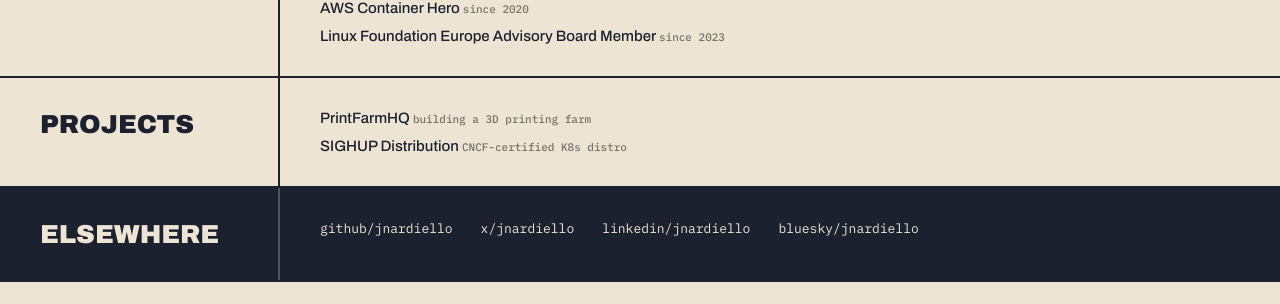
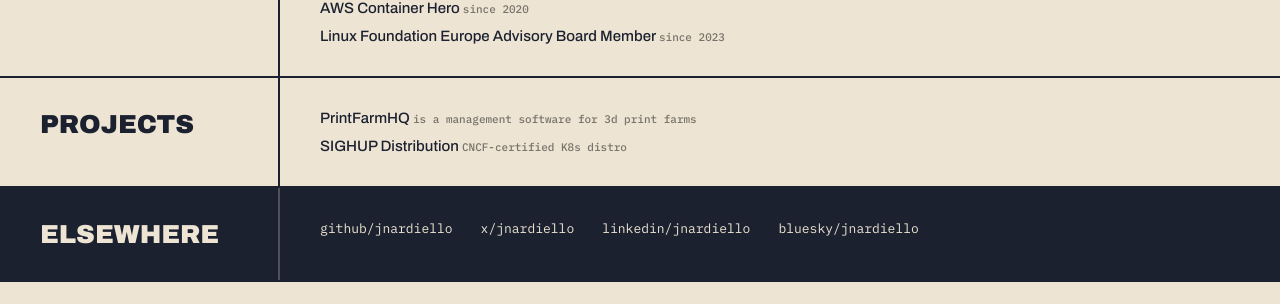
Before and after one commit to jnardiello/jnardiello.github.io, a Jekyll site: the page built from about/index.html, in a window 1280 px wide. Shown: the part 687-991 px from the top of the page. Built offline with Jekyll 4.4.1, drawn with Linux system fonts in a browser that asks for light colours; comment, search, counter and statistics services are not loaded.

Commit message:
Better copy

```diff
--- a/about/index.html
+++ b/about/index.html
@@ -34,7 +34,7 @@
 <section class="labeled">
   <div class="labeled-left"><h2>Projects</h2></div>
   <div class="labeled-right">
-    <a class="list-item" href="https://printfarmhq.io" target="_blank" rel="noopener">PrintFarmHQ <span class="mono muted">building a 3D printing farm</span></a>
+    <a class="list-item" href="https://printfarmhq.io" target="_blank" rel="noopener">PrintFarmHQ <span class="mono muted">is a management software for 3d print farms</span></a>
     <a class="list-item" href="https://github.com/sighupio/distribution" target="_blank" rel="noopener">SIGHUP Distribution <span class="mono muted">CNCF-certified K8s distro</span></a>
   </div>
 </section>
--- a/index.html
+++ b/index.html
@@ -20,7 +20,7 @@
     </div>
     <div class="project-entry">
       <div>&rarr; <a href="https://printfarmhq.io" target="_blank" rel="noopener">PrintFarmHQ</a></div>
-      <div class="project-entry-desc dim">Building a 3D printing farm &mdash; hardware meets orchestration.</div>
+      <div class="project-entry-desc dim">Management software for manufacturing and 3d printing farms.</div>
     </div>
   </div>
 </section>
```
